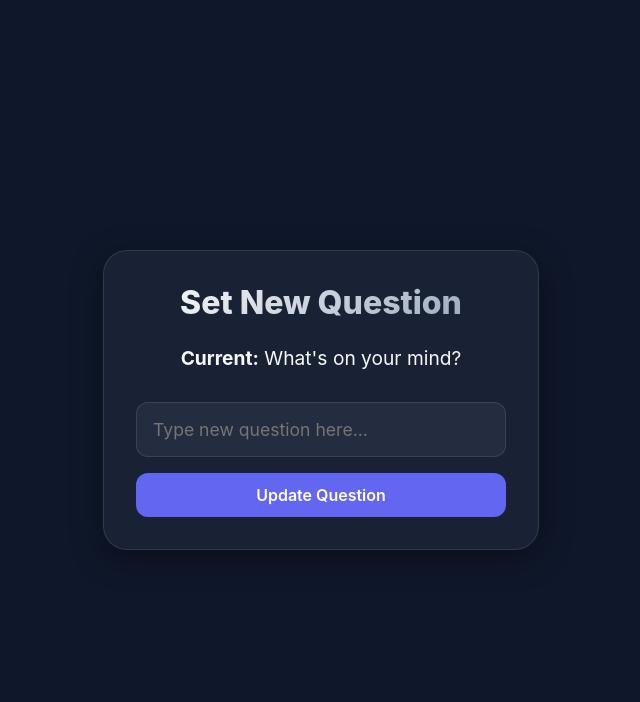
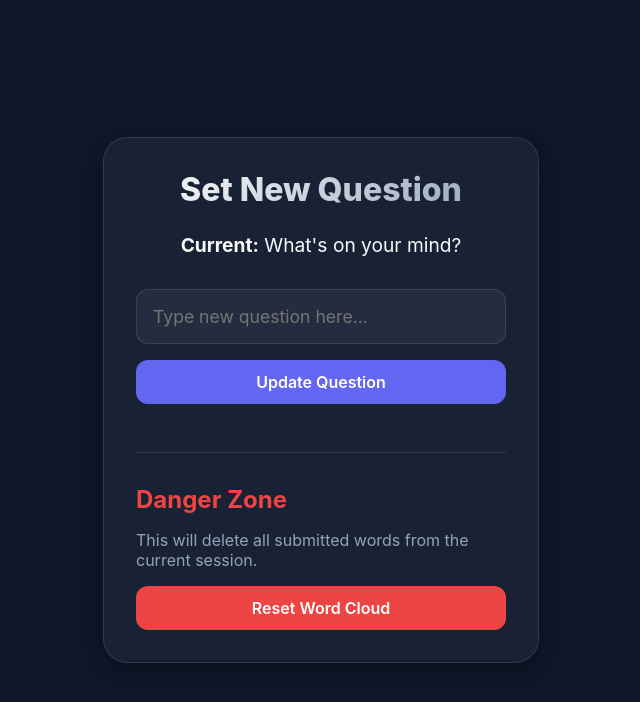
Before and after one commit to sarutheck/poll, a React (Vite) app in the folder word-cloud-clone/: page /set in a window 1280 px wide. Shown: the top 702 px of the page, without its empty margins (319-959 px from the left). Built offline with nearby package versions, Linux system fonts and the light colour scheme; no server answers.

Commit message:
feat: Move Reset Cloud logic to /set page

```diff
--- a/word-cloud-clone/src/HostDashboard.jsx
+++ b/word-cloud-clone/src/HostDashboard.jsx
@@ -77,10 +77,6 @@ const HostDashboard = () => {
         }
     };
 
-    const handleReset = () => {
-        if (socket) socket.emit('reset');
-    };
-
     return (
         <div className="container animate-fade-in">
             <header style={{ display: 'flex', justifyContent: 'space-between', alignItems: 'center', marginBottom: '2rem' }}>
@@ -88,9 +84,6 @@ const HostDashboard = () => {
                     <h1>Pollcloud https://pollcloud.onrender.com/join</h1>
                     <p style={{ color: 'var(--text-muted)' }}>by Theckyam Labs</p>
                 </div>
-                <button className="btn" style={{ background: 'rgba(255,255,255,0.05)', color: 'white' }} onClick={handleReset}>
-                    Reset Cloud
-                </button>
             </header>
 
             <div className="dashboard-layout">
@@ -130,7 +123,7 @@ const HostDashboard = () => {
                     </div>
                 </div>
             </div>
-        </div >
+        </div>
     );
 };
 
--- a/word-cloud-clone/src/SetQuestion.jsx
+++ b/word-cloud-clone/src/SetQuestion.jsx
@@ -18,6 +18,14 @@ const SetQuestion = () => {
         if (socket && inputQuestion.trim()) {
             socket.emit('setQuestion', inputQuestion);
             setInputQuestion("");
+        }
+    };
+
+    const handleReset = () => {
+        if (socket) {
+            if (window.confirm("Are you sure you want to completely clear the word cloud?")) {
+                socket.emit('reset');
+            }
         }
     };
 
@@ -42,6 +50,20 @@ const SetQuestion = () => {
                         Update Question
                     </button>
                 </div>
+
+                <div style={{ marginTop: '3rem', paddingTop: '2rem', borderTop: '1px solid rgba(255,255,255,0.1)' }}>
+                    <h2 style={{ fontSize: '1.5rem', marginBottom: '1rem', color: '#ef4444' }}>Danger Zone</h2>
+                    <p style={{ color: 'var(--text-muted)', marginBottom: '1rem' }}>
+                        This will delete all submitted words from the current session.
+                    </p>
+                    <button
+                        className="btn"
+                        style={{ background: '#ef4444', color: 'white', width: '100%' }}
+                        onClick={handleReset}
+                    >
+                        Reset Word Cloud
+                    </button>
+                </div>
             </div>
         </div>
     );
```
